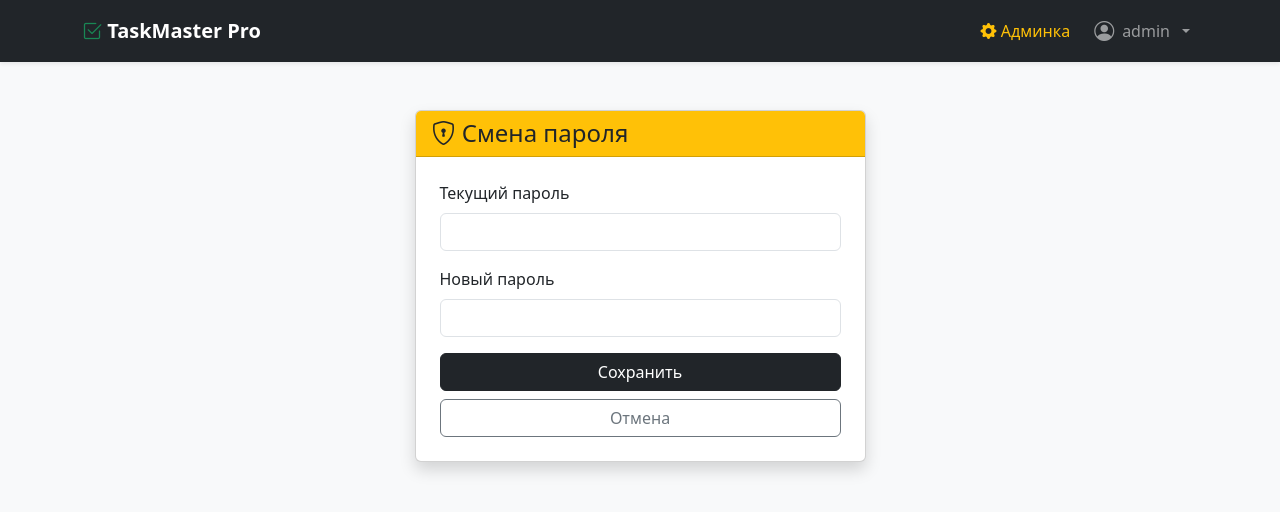
After one commit to KoshFromVorlon/flask_pro_taskmanager, a Flask app: page /change-password in a window 1280 px wide. The commit adds this page. Shown: the top 512 px of the page. Run offline with Flask 3, Linux system fonts and the light colour scheme; a user stored in the database is signed in.

Commit message:
access rights

```diff
--- a/app/routes.py
+++ b/app/routes.py
@@ -18,9 +18,8 @@ def register():
             flash('Такой пользователь уже существует!', 'error')
             return redirect(url_for('main.register'))
 
+        # Обычная регистрация (всегда НЕ админ)
         user = User(username=username, password=generate_password_hash(password, method='scrypt'))
-        # Первый пользователь становится админом
-        if User.query.count() == 0: user.is_admin = True
 
         db.session.add(user)
         db.session.commit()
@@ -54,6 +53,28 @@ def logout():
     return redirect(url_for('main.login'))
 
 
+# --- СМЕНА ПАРОЛЯ ---
+@main.route('/change-password', methods=['GET', 'POST'])
+@login_required
+def change_password():
+    if request.method == 'POST':
+        old_password = request.form.get('old_password')
+        new_password = request.form.get('new_password')
+
+        # Проверка старого пароля
+        if not check_password_hash(current_user.password, old_password):
+            flash('Старый пароль введен неверно.', 'error')
+            return redirect(url_for('main.change_password'))
+
+        # Запись нового
+        current_user.password = generate_password_hash(new_password, method='scrypt')
+        db.session.commit()
+        flash('Пароль успешно изменен!', 'success')
+        return redirect(url_for('main.index'))
+
+    return render_template('change_password.html')
+
+
 # --- ЗАДАЧИ ---
 @main.route('/', methods=['GET', 'POST'])
 @login_required
@@ -69,7 +90,6 @@ def index():
             flash('Задача добавлена!', 'success')
             return redirect(url_for('main.index'))
 
-    # Сортировка: сначала незавершенные, потом новые
     tasks = Task.query.filter_by(user_id=current_user.id).order_by(Task.completed, Task.date_created.desc()).all()
     return render_template('index.html', tasks=tasks)
 
--- a/app/templates/base.html
+++ b/app/templates/base.html
@@ -3,7 +3,8 @@
 <head>
     <meta charset="UTF-8">
     <meta name="viewport" content="width=device-width, initial-scale=1">
-    <title>Pro TaskManager</title>
+    <title>{% block title %}Pro TaskManager{% endblock %}</title>
+
     <link href="https://cdn.jsdelivr.net/npm/bootstrap@5.3.0/dist/css/bootstrap.min.css" rel="stylesheet">
     <link rel="stylesheet" href="https://cdn.jsdelivr.net/npm/bootstrap-icons@1.10.0/font/bootstrap-icons.css">
     <link rel="stylesheet" href="{{ url_for('static', filename='style.css') }}">
@@ -13,22 +14,50 @@
     <nav class="navbar navbar-expand-lg navbar-dark bg-dark mb-4 shadow-sm">
         <div class="container">
             <a class="navbar-brand fw-bold" href="/">
-                <i class="bi bi-check2-square"></i> TaskMaster Pro
+                <i class="bi bi-check2-square text-success"></i> TaskMaster Pro
             </a>
+
             <button class="navbar-toggler" type="button" data-bs-toggle="collapse" data-bs-target="#navbarNav">
                 <span class="navbar-toggler-icon"></span>
             </button>
+
             <div class="collapse navbar-collapse" id="navbarNav">
-                <ul class="navbar-nav ms-auto">
+                <ul class="navbar-nav ms-auto align-items-center">
                     {% if current_user.is_authenticated %}
+
                         {% if current_user.is_admin %}
-                        <li class="nav-item"><a class="nav-link" href="/admin"><i class="bi bi-gear"></i> Админка</a></li>
+                        <li class="nav-item me-2">
+                            <a class="nav-link text-warning" href="/admin">
+                                <i class="bi bi-gear-fill"></i> Админка
+                            </a>
+                        </li>
                         {% endif %}
-                        <li class="nav-item"><span class="nav-link text-warning">{{ current_user.username }}</span></li>
-                        <li class="nav-item"><a class="btn btn-outline-light btn-sm ms-2" href="/logout">Выйти</a></li>
+
+                        <li class="nav-item dropdown">
+                            <a class="nav-link dropdown-toggle d-flex align-items-center gap-2" href="#" id="navbarDropdown" role="button" data-bs-toggle="dropdown" aria-expanded="false">
+                                <i class="bi bi-person-circle fs-5"></i>
+                                <span>{{ current_user.username }}</span>
+                            </a>
+                            <ul class="dropdown-menu dropdown-menu-end shadow" aria-labelledby="navbarDropdown">
+                                <li>
+                                    <a class="dropdown-item" href="/change-password">
+                                        <i class="bi bi-shield-lock me-2"></i> Сменить пароль
+                                    </a>
+                                </li>
+                                <li><hr class="dropdown-divider"></li>
+                                <li>
+                                    <a class="dropdown-item text-danger" href="/logout">
+                                        <i class="bi bi-box-arrow-right me-2"></i> Выйти
+                                    </a>
+                                </li>
+                            </ul>
+                        </li>
+
                     {% else %}
                         <li class="nav-item"><a class="nav-link" href="/login">Вход</a></li>
-                        <li class="nav-item"><a class="btn btn-primary btn-sm ms-2" href="/register">Регистрация</a></li>
+                        <li class="nav-item ms-2">
+                            <a class="btn btn-primary btn-sm px-3" href="/register">Регистрация</a>
+                        </li>
                     {% endif %}
                 </ul>
             </div>
@@ -36,10 +65,17 @@
     </nav>
 
     <div class="container">
+
         {% with messages = get_flashed_messages(with_categories=true) %}
             {% if messages %}
                 {% for category, message in messages %}
-                    <div class="alert alert-{{ 'danger' if category == 'error' else 'success' }} alert-dismissible fade show" role="alert">
+                    <div class="alert alert-{{ 'danger' if category == 'error' else 'success' }} alert-dismissible fade show shadow-sm" role="alert">
+                        {% if category == 'error' %}
+                            <i class="bi bi-exclamation-triangle-fill me-2"></i>
+                        {% else %}
+                            <i class="bi bi-check-circle-fill me-2"></i>
+                        {% endif %}
+
                         {{ message }}
                         <button type="button" class="btn-close" data-bs-dismiss="alert"></button>
                     </div>
@@ -48,6 +84,7 @@
         {% endwith %}
 
         {% block content %}{% endblock %}
+
     </div>
 
     <script src="https://cdn.jsdelivr.net/npm/bootstrap@5.3.0/dist/js/bootstrap.bundle.min.js"></script>
--- /dev/null
+++ b/app/templates/change_password.html
@@ -0,0 +1,29 @@
+{% extends "base.html" %}
+
+{% block content %}
+<div class="row justify-content-center mt-5">
+    <div class="col-md-5">
+        <div class="card shadow">
+            <div class="card-header bg-warning text-dark">
+                <h4 class="mb-0"><i class="bi bi-shield-lock"></i> Смена пароля</h4>
+            </div>
+            <div class="card-body p-4">
+                <form method="POST">
+                    <div class="mb-3">
+                        <label class="form-label">Текущий пароль</label>
+                        <input type="password" name="old_password" class="form-control" required>
+                    </div>
+                    <div class="mb-3">
+                        <label class="form-label">Новый пароль</label>
+                        <input type="password" name="new_password" class="form-control" required>
+                    </div>
+                    <div class="d-grid gap-2">
+                        <button type="submit" class="btn btn-dark">Сохранить</button>
+                        <a href="/" class="btn btn-outline-secondary">Отмена</a>
+                    </div>
+                </form>
+            </div>
+        </div>
+    </div>
+</div>
+{% endblock %}
```
Also changed, not shown: app/__init__.py (+24 -3 lines).
